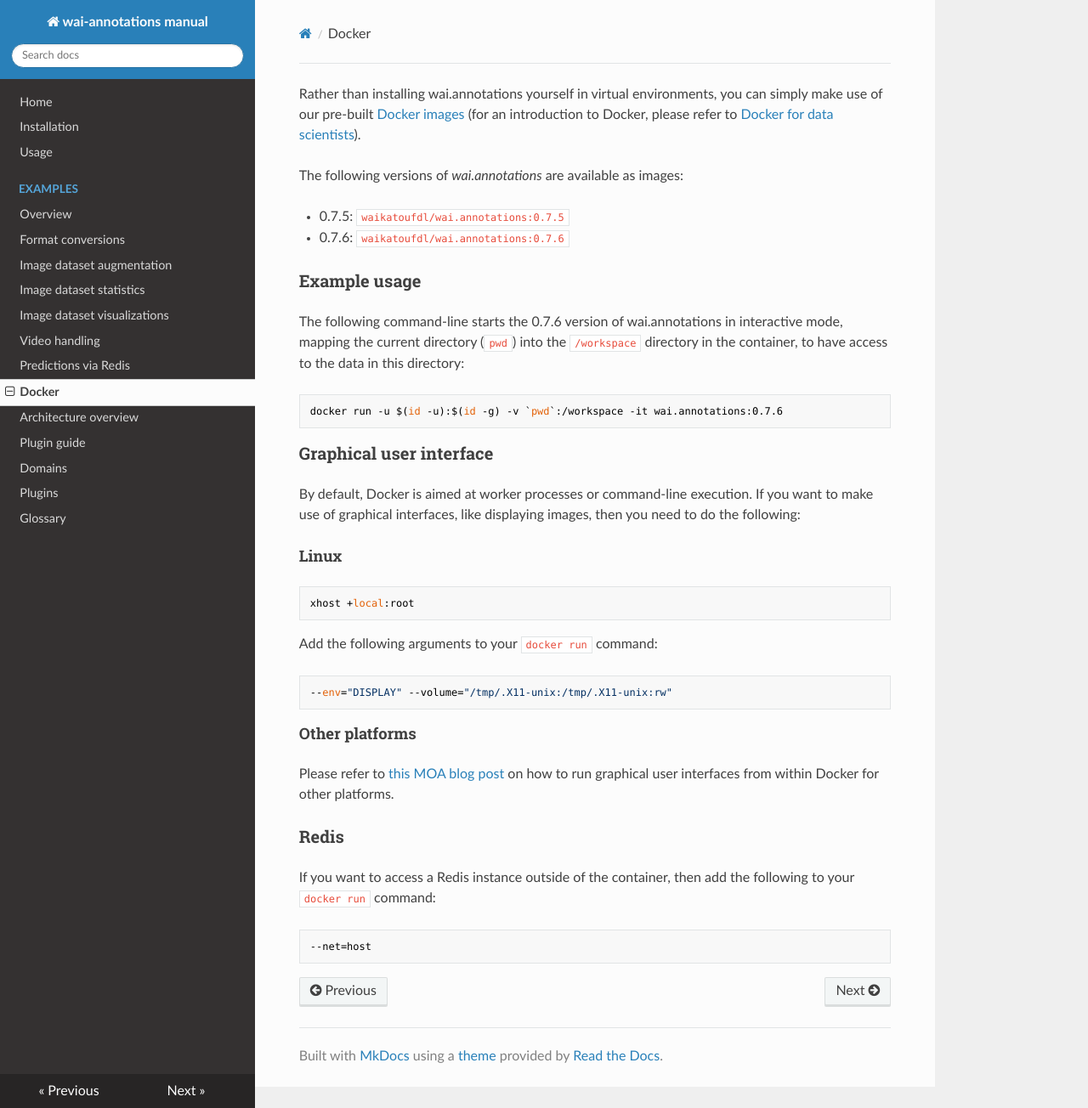
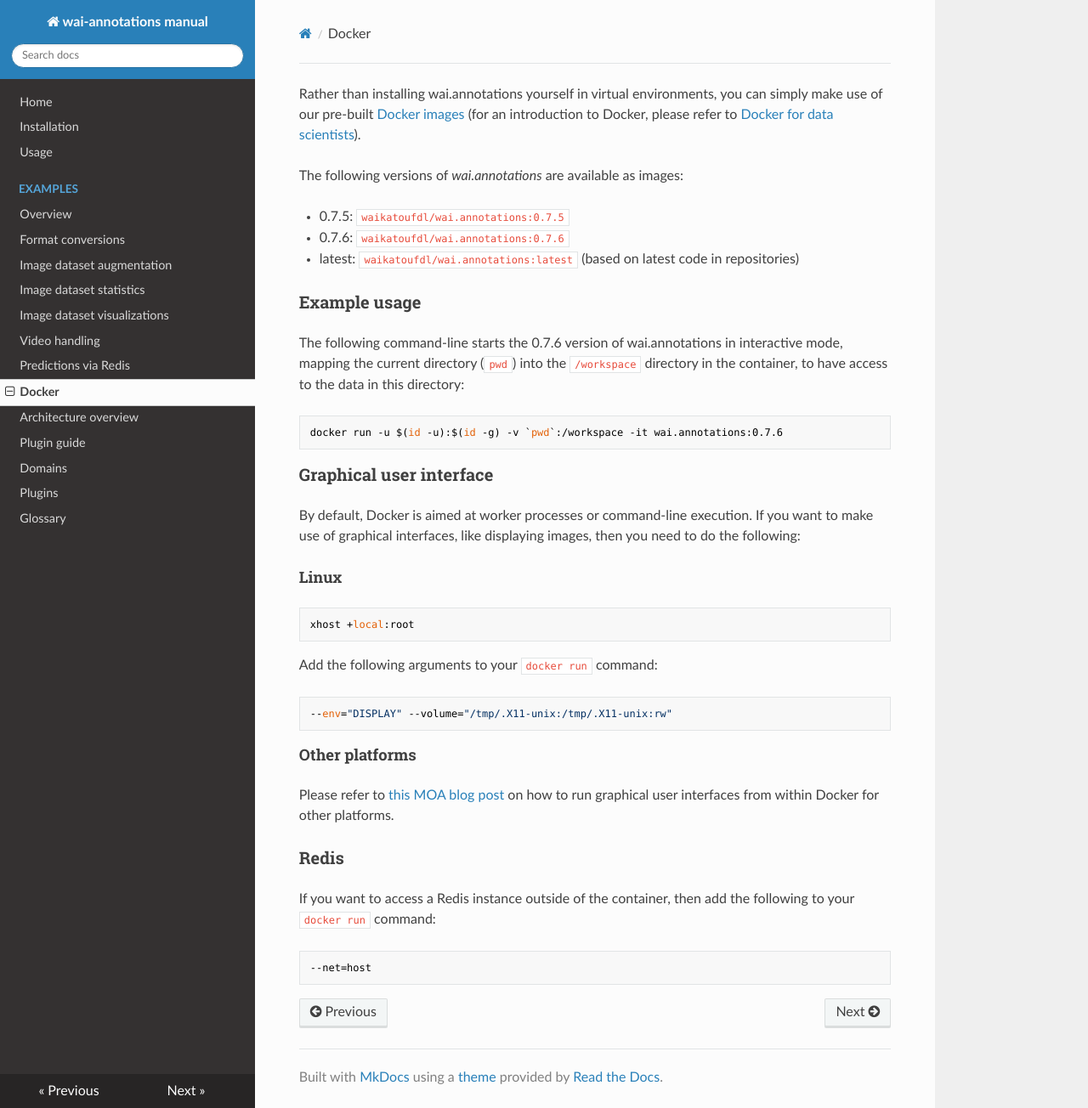
Before and after one commit to waikato-ufdl/wai-annotations-manual, an MkDocs documentation site: the page built from docs/docker.md, in a window 1280 px wide and 1304 px high. Shown: the whole window at 85% size. Built offline with MkDocs 1.6.1, drawn with Linux system fonts in a browser that asks for light colours; nearby versions of some CDN libraries.

Commit message:
added docker image built on latest source code

```diff
--- a/docs/docker.md
+++ b/docs/docker.md
@@ -6,6 +6,7 @@ The following versions of *wai.annotations* are available as images:
 
 * 0.7.5: `waikatoufdl/wai.annotations:0.7.5`
 * 0.7.6: `waikatoufdl/wai.annotations:0.7.6`
+* latest: `waikatoufdl/wai.annotations:latest` (based on latest code in repositories)
 
 
 # Example usage
```
